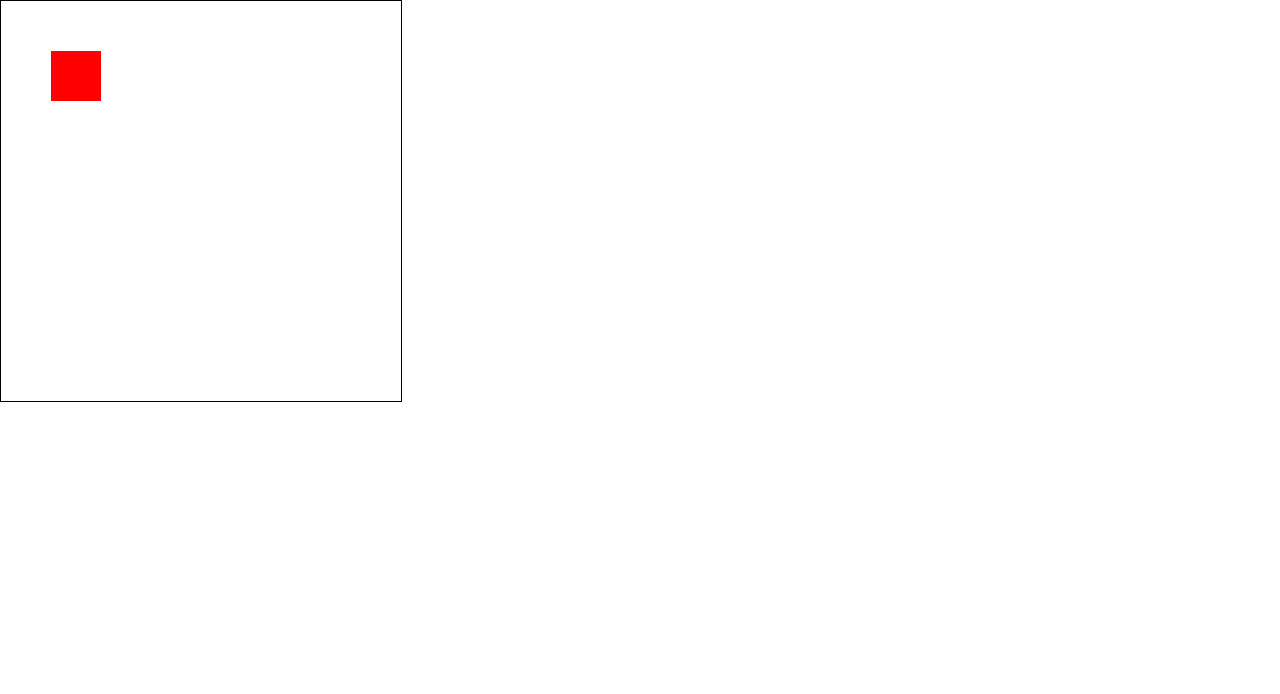
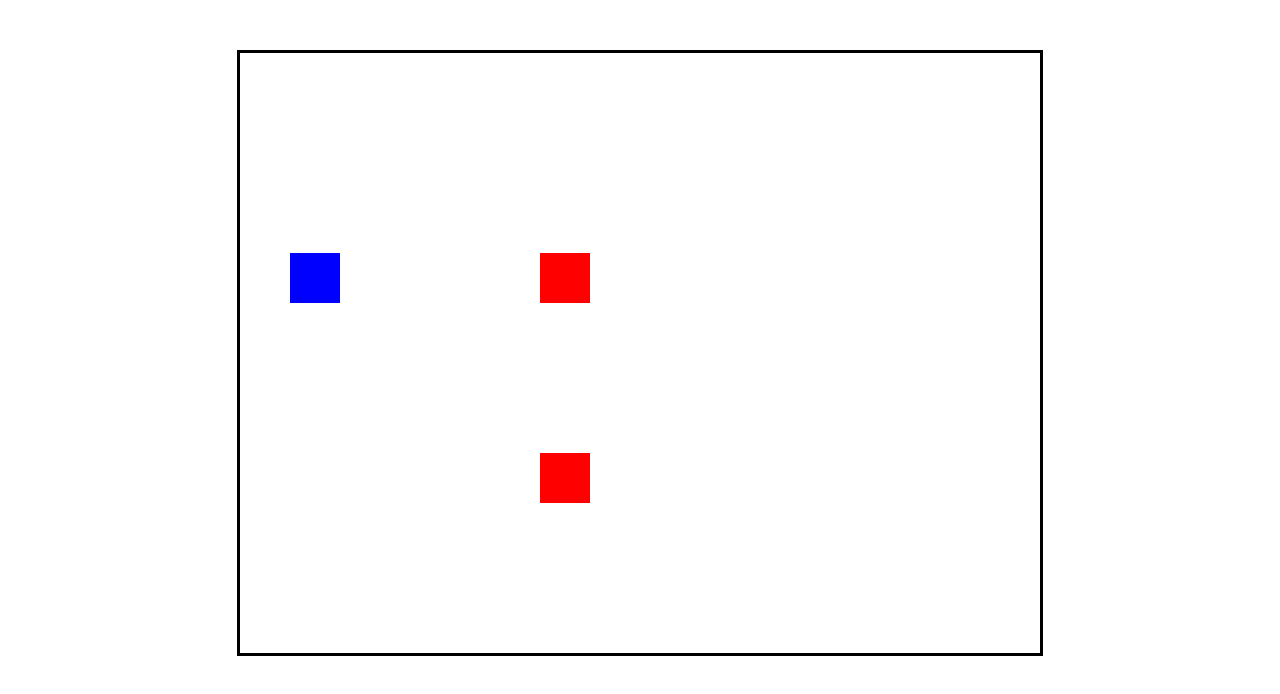
Before and after one commit to Mgfernandez1228/HTML_HERO, a React (Create React App) app: page / in a window 1280 px wide. Shown: the top 694 px of the page. Built offline with nearby package versions, Linux system fonts and the light colour scheme.

Commit message:
added player movements, and enemy collisions to start battles or dialouge.

```diff
--- a/src/App.css
+++ b/src/App.css
@@ -0,0 +1,6 @@
+.World_1{
+    position: relative;
+    width: 800px;
+    height: 800px;
+    border: 1px solid black;
+};
--- a/src/App.js
+++ b/src/App.js
@@ -1,38 +1,85 @@
-import logo from './logo.svg';
 import './App.css';
-import Player from './components/Player.js'
-import { useState } from 'react';
-import {useEffect} from 'react';
+import Player from './components/Player.js';
+import NPC from './components/NPC.js';
+import { useState, useEffect, useRef } from 'react';
+
+// Collision helper function
+const checkCollision = (player, enemy) => {
+  return !(
+    player.x + 50 < enemy.x || // Player right < Enemy left
+    player.x > enemy.x + 50 || // Player left > Enemy right
+    player.y + 50 < enemy.y || // Player bottom < Enemy top
+    player.y > enemy.y + 50    // Player top > Enemy bottom
+  );
+};
 
 function App() {
-  const [playerPos, setPlayerPos] = useState({ x: 50, y: 50 });
+  const worldRef = useRef(null);
+  const [playerPos, setPlayerPos] = useState({ x: 50, y: 200 });
+  const [enemyPos, setEnemyPos] = useState({ x: 300, y: 200 }); // enemy position
+  const [NPCPos, setNPCPos] = useState({ x: 300, y: 400 }); // enemy position
 
   useEffect(() => {
     const handleKeyDown = (e) => {
       setPlayerPos(prev => {
         let x = prev.x;
         let y = prev.y;
-        if (e.key === "ArrowUp") y -= 10;
-        if (e.key === "ArrowDown") y += 10;
-        if (e.key === "ArrowLeft") x -= 10;
-        if (e.key === "ArrowRight") x += 10;
+
+        const step = 10; // movement step
+        const world = worldRef.current;
+        const worldWidth = world.clientWidth;
+        const worldHeight = world.clientHeight;
+
+        if (e.key === "ArrowUp") y -= step;
+        if (e.key === "ArrowDown") y += step;
+        if (e.key === "ArrowLeft") x -= step;
+        if (e.key === "ArrowRight") x += step;
+
+        // Clamp player inside world boundaries
+        x = Math.max(0, Math.min(x, worldWidth - 50));
+        y = Math.max(0, Math.min(y, worldHeight - 50));
+
+        // Collision with NPC
+        if (checkCollision({ x, y }, enemyPos)) {
+          console.log("Collision!");
+          alert("Start Battle")
+          x = prev.x;
+          y = prev.y;
+        }
+
+        if (checkCollision({ x, y }, NPCPos)) {
+          console.log("Collision!");
+          alert("Start dialouge")
+          x = prev.x;
+          y = prev.y;
+        }
+
         return { x, y };
       });
     };
 
     window.addEventListener("keydown", handleKeyDown);
     return () => window.removeEventListener("keydown", handleKeyDown);
-  }, []);
+  }, [enemyPos]);
 
   return (
-    <div style={{ position: "relative", width: "400px", height: "400px", border: "1px solid black" }}>
+    <div
+      className="World_1"
+      ref={worldRef}
+      style={{
+        position: 'relative',
+        width: '800px',   // fixed size world
+        height: '600px',
+        border: '3px solid black', // visible border
+        margin: '50px auto',       // center on page
+        overflow: 'hidden'         // ensure nothing escapes
+      }}
+    >
       <Player x={playerPos.x} y={playerPos.y} />
+      <NPC x={enemyPos.x} y={enemyPos.y} />
+      <NPC x={NPCPos.x} y={NPCPos.y} />
     </div>
   );
 }
 
-
-
-
-
 export default App;
--- /dev/null
+++ b/src/components/NPC.js
@@ -0,0 +1,17 @@
+// Enemy.js
+import React from 'react';
+
+function Enemy({ x, y }) {
+  return (
+    <div className="NPC" style={{
+        position: "absolute",
+        left: x,
+        top: y,
+        width: "50px",
+        height: "50px",
+        backgroundColor: "red",
+     }}></div>
+  );
+}
+
+export default Enemy;
--- a/src/components/Player.js
+++ b/src/components/Player.js
@@ -2,14 +2,14 @@ import React from "react"
 
 function Player({ x, y }) {
   return (
-    <div
+    <div Player_Style
       style={{
         position: "absolute",
         left: x,
         top: y,
         width: "50px",
         height: "50px",
-        backgroundColor: "red"
+        backgroundColor: "blue"
       }}
     ></div>
   );
```
Also changed, not shown: 1 other file (tests, documents, lock files or other folders).
